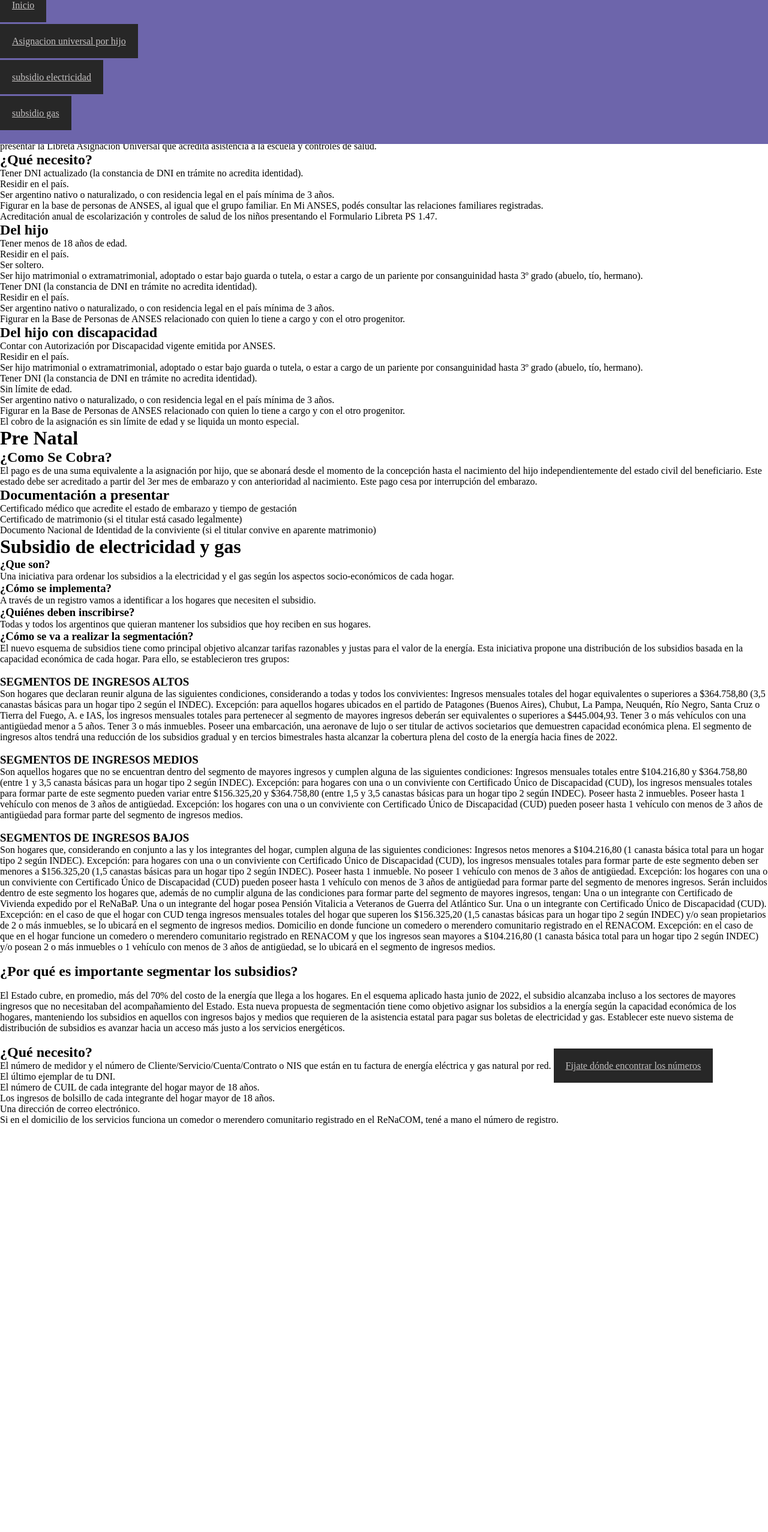
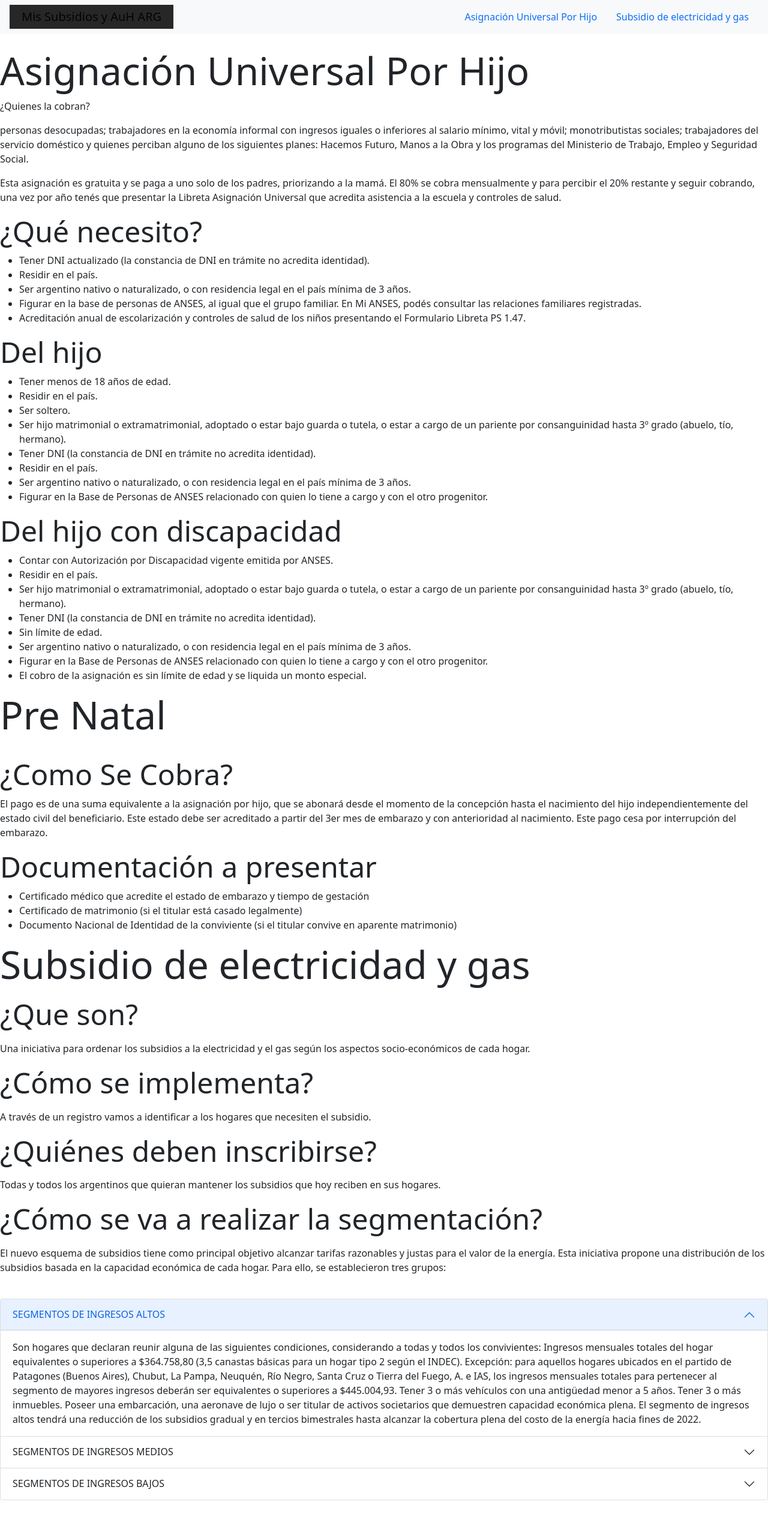
Before and after one commit to davidcappelluti/Tp-8-SGCS, a plain HTML site: page index.html in a window 1280 px wide. Shown: the top 2554 px of the page at 60% size. Before the commit the page ends 1876 px from the top, so only its background shows below. Drawn offline with nearby package versions, Linux system fonts and the light colour scheme.

Commit message:
Add files via upload

```diff
--- a/index.html
+++ b/index.html
@@ -7,31 +7,31 @@
     <meta name="viewport" content="width=device-width, initial-scale=1.0">
     <title>Tp 8 SGCS</title>
     <link rel="stylesheet" href="styles/style.css">
+    <script src="https://cdn.jsdelivr.net/npm/bootstrap@5.0.2/dist/js/bootstrap.bundle.min.js"
+        integrity="sha384-MrcW6ZMFYlzcLA8Nl+NtUVF0sA7MsXsP1UyJoMp4YLEuNSfAP+JcXn/tWtIaxVXM"
+        crossorigin="anonymous"></script>
+    <link href="https://cdn.jsdelivr.net/npm/bootstrap@5.0.2/dist/css/bootstrap.min.css" rel="stylesheet"
+        integrity="sha384-EVSTQN3/azprG1Anm3QDgpJLIm9Nao0Yz1ztcQTwFspd3yD65VohhpuuCOmLASjC" crossorigin="anonymous">
 </head>
 
 <body>
     <!--Fecha de entrega miercoles 10/8 -->
-    <div id="bar">
-        <div id="menu">
-            <ul>
-                <li id="inicio"><a href="index.html">Inicio</a>
-
+    <nav id="navbar-example2" class="navbar navbar-light bg-light px-3">
+        <a class="navbar-brand" href="#">Mis Subsidios y AuH ARG</a>
+        <ul class="nav nav-pills">
+            <li class="nav-item">
+                <a class="nav-link" href="#scrollspyHeading1">Asignación Universal Por Hijo</a>
             </li>
-                <li><a href="index.html">Asignacion universal por hijo</a>
-
-                </li>
-                <li><a href="index.html">subsidio electricidad</a>
-
-                </li>
-                <li><a href="index.html">subsidio gas</a>
-
+            <li class="nav-item">
+                <a class="nav-link" href="#scrollspyHeading2">Subsidio de electricidad y gas</a>
             </li>
         </ul>
-        </div>
-    </div>
-        <br><br><br><br><br><br><br>
-        <div id="containerAsignacionPorHijo">
-            <h1>Asignación Universal Por Hijo</h1>
+    </nav>
+    <div data-bs-spy="scroll" data-bs-target="#navbar-example2" data-bs-offset="0" class="scrollspy-example"
+        tabindex="0">
+        <img src="img/descargar.png" class="img-fluid" alt="">
+        <h1 class="display-3" id="scrollspyHeading1">Asignación Universal Por Hijo</h1>
+
         <p>¿Quienes la cobran?</p>
         <p>personas desocupadas; trabajadores en la economía informal con ingresos iguales o inferiores al salario
             mínimo, vital y móvil; monotributistas sociales; trabajadores del servicio doméstico y quienes perciban
@@ -41,7 +41,7 @@
             mensualmente y para percibir el 20% restante y seguir cobrando, una vez por año tenés que presentar la
             Libreta Asignación Universal que acredita asistencia a la escuela y controles de salud.</p>
 
-            <h2>¿Qué necesito?</h2>
+        <h2 class="display-5">¿Qué necesito?</h2>
         <ul>
             <li>Tener DNI actualizado (la constancia de DNI en trámite no acredita identidad).</li>
             <li>Residir en el país.</li>
@@ -51,7 +51,7 @@
             <li>Acreditación anual de escolarización y controles de salud de los niños presentando el Formulario
                 Libreta PS 1.47.</li>
         </ul>
-            <h2> Del hijo</h2>
+        <h2 class="display-5"> Del hijo</h2>
         <ul>
             <li>Tener menos de 18 años de edad.</li>
             <li>Residir en el país.</li>
@@ -64,7 +64,7 @@
             <li>Figurar en la Base de Personas de ANSES relacionado con quien lo tiene a cargo y con el otro
                 progenitor. </li>
         </ul>
-            <h2> Del hijo con discapacidad</h2>
+        <h2 class="display-5"> Del hijo con discapacidad</h2>
         <ul>
             <li>Contar con Autorización por Discapacidad vigente emitida por ANSES.</li>
             <li>Residir en el país.</li>
@@ -77,51 +77,59 @@
                 progenitor. </li>
             <li>El cobro de la asignación es sin límite de edad y se liquida un monto especial.</li>
         </ul>
-        </div>
-        <div id="containerPreNatal">
-            <h1>Pre Natal</h1>
-            <h2>¿Como Se Cobra?</h2>
+        <h1 class="display-3">Pre Natal</h1>
+        <br>
+        <h2 class="display-5">¿Como Se Cobra?</h2>
         <p>El pago es de una suma equivalente a la asignación por hijo, que se abonará desde el momento de la
             concepción hasta el nacimiento del hijo independientemente del estado civil del beneficiario.
             Este estado debe ser acreditado a partir del 3er mes de embarazo y con anterioridad al nacimiento. Este
             pago cesa por interrupción del embarazo.</p>
-            <h2>Documentación a presentar</h2>
+        <h2 class="display-5">Documentación a presentar</h2>
         <ul>
             <li>Certificado médico que acredite el estado de embarazo y tiempo de gestación</li>
             <li>Certificado de matrimonio (si el titular está casado legalmente)</li>
             <li>Documento Nacional de Identidad de la conviviente (si el titular convive en aparente matrimonio)
             </li>
         </ul>
-        </div>
-        <div id="containerGas">
-            <h1>Subsidio de electricidad y gas</h1>
-            <div id="stylegas">
+        </p>
+        <h1 class="display-3" id="scrollspyHeading2">Subsidio de electricidad y gas</h1>
         <p>
-                <h3>¿Que son?</h3>
+        <p>
+        <h3 class="display-5">¿Que son?</h3>
         </p>
         <p>Una iniciativa para ordenar los subsidios a la electricidad y el gas según los aspectos
             socio-económicos de cada hogar.</p>
         <p>
-                <h3>¿Cómo se implementa?</h3>
+        <h3 class="display-5">¿Cómo se implementa?</h3>
         </p>
         A través de un registro vamos a identificar a los hogares que necesiten el subsidio.</p>
         <p>
-                <h3>¿Quiénes deben inscribirse?</h3>
+        <h3 class="display-5">¿Quiénes deben inscribirse?</h3>
         </p>
         <p>Todas y todos los argentinos que quieran mantener los subsidios que hoy reciben en sus hogares.</p>
         <p>
-                <h3>¿Cómo se va a realizar la segmentación?</h3>
+        <h3 class="display-5">¿Cómo se va a realizar la segmentación?</h3>
         </p>
         <p>El nuevo esquema de subsidios tiene como principal objetivo alcanzar tarifas razonables y justas
             para el valor de la energía. Esta iniciativa propone una distribución de los subsidios basada en la
             capacidad económica de cada hogar. Para ello, se establecieron tres grupos:</p>
+        </p>
+    </div>
+
     <br>
     <p id="SegmetoAlto">
-                <h3>SEGMENTOS DE INGRESOS ALTOS</h3>
-                </p>
-                <ul>
-                    <li>
-                        <p>Son hogares que declaran reunir alguna de las siguientes condiciones, considerando a todas y
+    <div class="accordion" id="accordionExample">
+        <div class="accordion-item">
+            <h2 class="accordion-header" id="headingOne">
+                <button class="accordion-button" type="button" data-bs-toggle="collapse" data-bs-target="#collapseOne"
+                    aria-expanded="true" aria-controls="collapseOne">
+                    SEGMENTOS DE INGRESOS ALTOS
+                </button>
+            </h2>
+            <div id="collapseOne" class="accordion-collapse collapse show" aria-labelledby="headingOne"
+                data-bs-parent="#accordionExample">
+                <div class="accordion-body">
+                    Son hogares que declaran reunir alguna de las siguientes condiciones, considerando a todas y
                     todos los convivientes:
 
                     Ingresos mensuales totales del hogar equivalentes o superiores a $364.758,80 (3,5 canastas
@@ -136,16 +144,20 @@
                     demuestren capacidad económica plena.
                     El segmento de ingresos altos tendrá una reducción de los subsidios gradual y en tercios
                     bimestrales hasta alcanzar la cobertura plena del costo de la energía hacia fines de 2022.
-                        </p>
-                    </li>
-                </ul>
-                <br>
-                <p id="SegmetoMedios">
-                <h3>SEGMENTOS DE INGRESOS MEDIOS</h3>
-                </p>
-                <ul>
-                    <li>
-                        <p>Son aquellos hogares que no se encuentran dentro del segmento de mayores ingresos y cumplen
+                </div>
+            </div>
+        </div>
+        <div class="accordion-item">
+            <h2 class="accordion-header" id="headingTwo">
+                <button class="accordion-button collapsed" type="button" data-bs-toggle="collapse"
+                    data-bs-target="#collapseTwo" aria-expanded="false" aria-controls="collapseTwo">
+                    SEGMENTOS DE INGRESOS MEDIOS
+                </button>
+            </h2>
+            <div id="collapseTwo" class="accordion-collapse collapse" aria-labelledby="headingTwo"
+                data-bs-parent="#accordionExample">
+                <div class="accordion-body">
+                    Son aquellos hogares que no se encuentran dentro del segmento de mayores ingresos y cumplen
                     alguna de
                     las siguientes condiciones:
                     Ingresos mensuales totales entre $104.216,80 y $364.758,80 (entre 1 y 3,5 canasta básicas
@@ -162,16 +174,21 @@
                     pueden
                     poseer hasta 1 vehículo con menos de 3 años de antigüedad para formar parte del segmento de
                     ingresos
-                            medios.</p>
-                    </li>
-                </ul>
-                <br>
-                <p id="SegmetoBajos">
-                <h3>SEGMENTOS DE INGRESOS BAJOS</h3>
-                </p>
-                <ul>
-                    <li>
-                        <p>Son hogares que, considerando en conjunto a las y los integrantes del hogar, cumplen alguna
+                    medios
+                </div>
+            </div>
+        </div>
+        <div class="accordion-item">
+            <h2 class="accordion-header" id="headingThree">
+                <button class="accordion-button collapsed" type="button" data-bs-toggle="collapse"
+                    data-bs-target="#collapseThree" aria-expanded="false" aria-controls="collapseThree">
+                    SEGMENTOS DE INGRESOS BAJOS
+                </button>
+            </h2>
+            <div id="collapseThree" class="accordion-collapse collapse" aria-labelledby="headingThree"
+                data-bs-parent="#accordionExample">
+                <div class="accordion-body">
+                    Son hogares que, considerando en conjunto a las y los integrantes del hogar, cumplen alguna
                     de las
                     siguientes condiciones:
                     Ingresos netos menores a $104.216,80 (1 canasta básica total para un hogar tipo 2 según
@@ -206,12 +223,16 @@
                     tipo 2
                     según INDEC) y/o posean 2 o más inmuebles o 1 vehículo con menos de 3 años de antigüedad, se
                     lo
-                            ubicará en el segmento de ingresos medios.</p>
-                    </li>
+                    ubicará en el segmento de ingresos medios.
+                </div>
+            </div>
+        </div>
+    </div>
+    <ul>
     </ul>
     <br>
     <p>
-                <h2>¿Por qué es importante segmentar los subsidios?</h2>
+    <h2 class="display-5">¿Por qué es importante segmentar los subsidios?</h2>
     </p>
     <br>
     <p>El Estado cubre, en promedio, más del 70% del costo de la energía que llega a los hogares. En el
@@ -223,7 +244,7 @@
         Establecer este nuevo sistema de distribución de subsidios es avanzar hacia un acceso más justo a
         los servicios energéticos.</p>
     <br>
-                <h2>¿Qué necesito?</h2>
+    <h2 class="display-5">¿Qué necesito?</h2>
     <ul>
         <li>El número de medidor y el número de Cliente/Servicio/Cuenta/Contrato o NIS que están en tu
             factura de energía eléctrica y gas natural por red. <a
```
Lines whose indentation alone changed are shown as unchanged.
